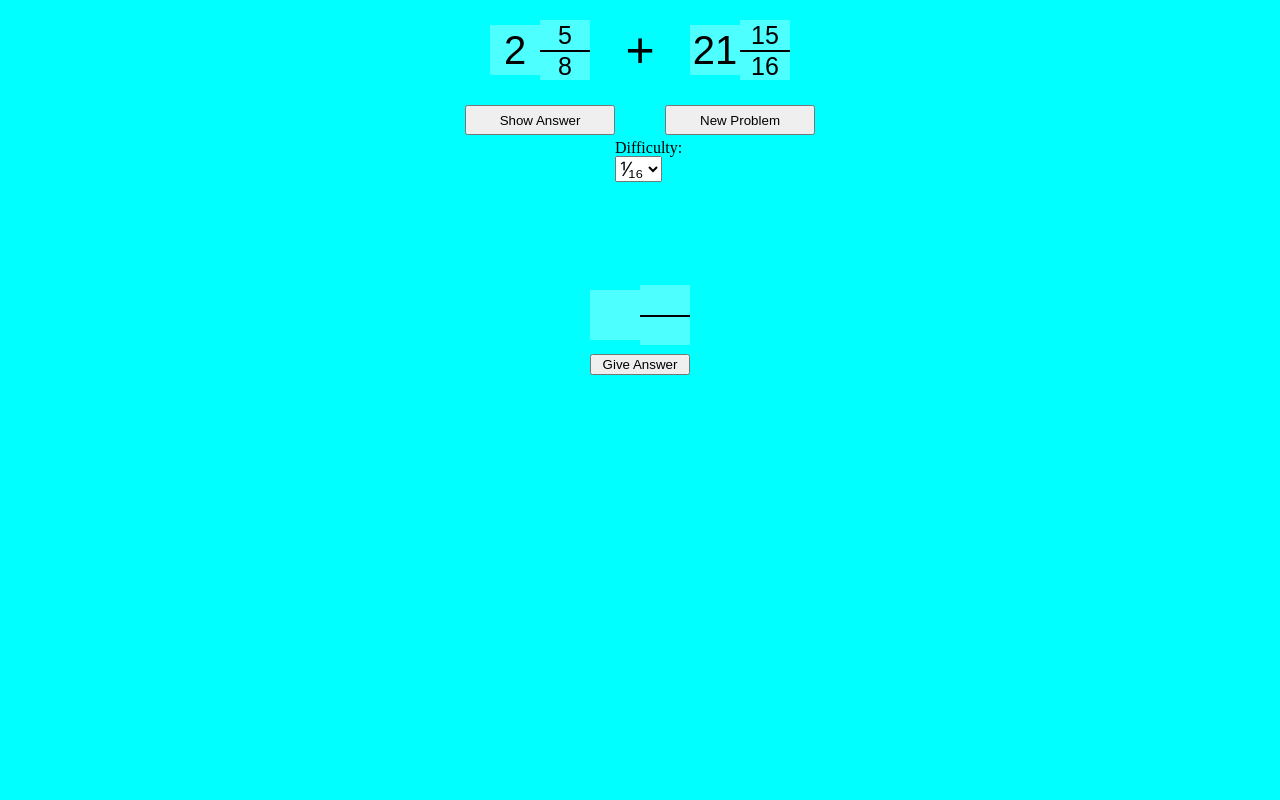
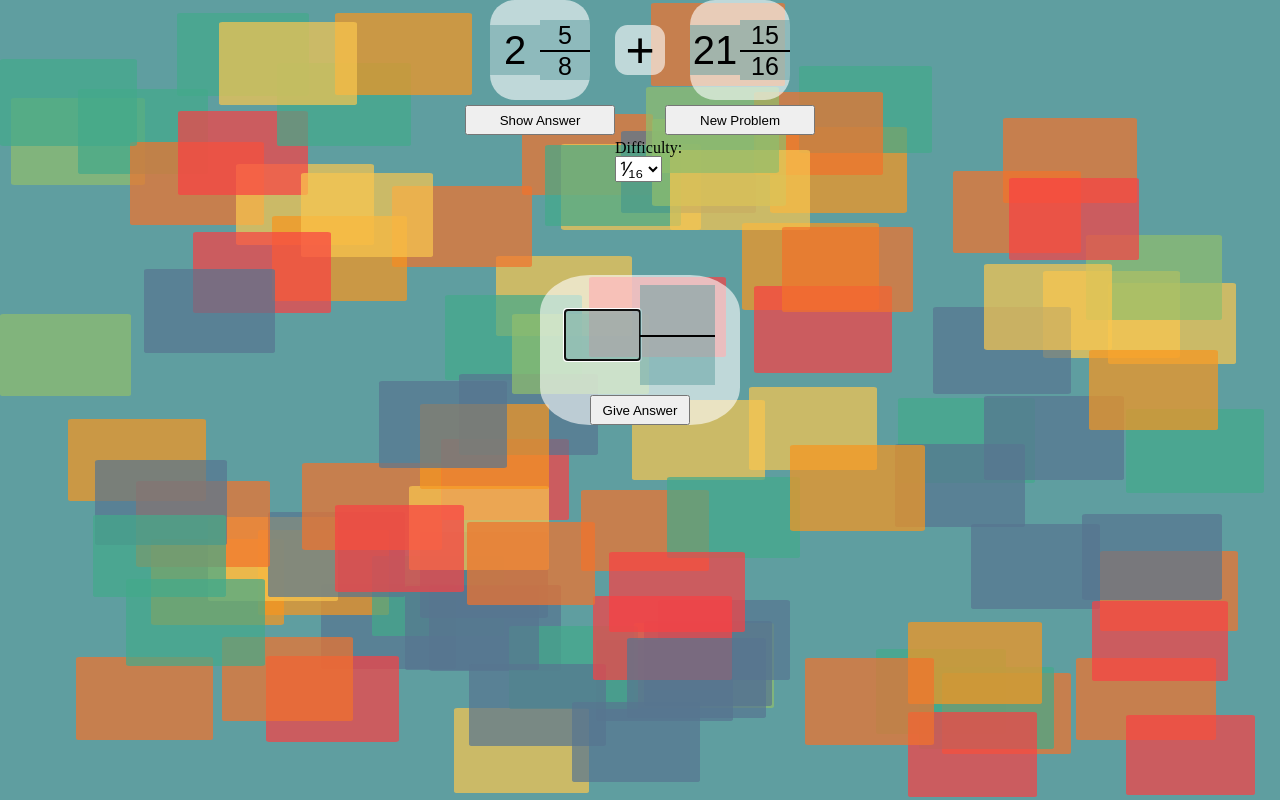
Before and after one commit to Josef-Kretz/ShopMath, a React (Create React App) app: page / in a window 1280 px wide. Built offline with nearby package versions, Linux system fonts and the light colour scheme.

Commit message:
refined most styling

```diff
--- a/public/index.html
+++ b/public/index.html
@@ -13,6 +13,7 @@
 </head>
 <body>
     <noscript>You need to enable JavaScript to run this app.</noscript>
+    <div id="bg"></div>
     <div id="root"></div>
     <!--
       This HTML file is a template.
--- a/src/App.js
+++ b/src/App.js
@@ -1,7 +1,8 @@
-import {useState} from 'react'
+import {useEffect, useState} from 'react'
 import UserAnswer from './Components/UserAnswer'
 import ProblemGenerator from './Components/ProblemGenerator'
 import NumberObject from './Components/NumberObject'
+import BgGen from './Components/BgGen'
 import './index.css'
 
 function App()
@@ -9,6 +10,11 @@ function App()
     const [userInput, setUserInput] = useState(new NumberObject())
     const [generatedProblem, setGeneratedProblem] = useState({fraction1: new NumberObject(), fraction2: new NumberObject()})
     const [answer, setAnswer] = useState(new NumberObject())
+
+    useEffect( () => {
+        BgGen(100 , document.getElementById('bg'))
+    }, [])
+
 
     const userAnswer = () => {
         const checkMath = userInput.wholeNumber === answer.wholeNumber && userInput.numerator === answer.numerator && userInput.denominator === answer.denominator
@@ -19,7 +25,7 @@ function App()
         if(checkMath) answerBox.add('correct')
         else answerBox.add('wrong')
 
-        console.log(checkMath)
+        console.log()
     }
 
     const clearChanges = () => {
@@ -30,7 +36,7 @@ function App()
     }
 
     return (
-        <div>
+        <div id='test'>
             <ProblemGenerator  answer={answer} setAnswer={setAnswer} generatedProblem={generatedProblem} setGeneratedProblem={setGeneratedProblem} setUserInput={setUserInput} clearChanges={clearChanges} />
             <UserAnswer userAnswer={userAnswer} answer={userInput} setAnswer={setUserInput} />
         </div>
--- /dev/null
+++ b/src/Components/BgGen.js
@@ -0,0 +1,35 @@
+const BgGen = (limit, parent) => {
+    parent.innerHTML = "";
+    // override colors here
+    const colors = [
+      "#577590",
+      "#43aa8b",
+      "#90be6d",
+      "#f9c74f",
+      "#f8961e",
+      "#f3722c",
+      "#f94144"
+    ];
+    const height = window.innerHeight
+    const width = window.innerWidth
+
+
+    for (let i = 0; i < limit; i++) {
+      //box dimensions and placement
+      const boxHeight = Math.floor(0.1*height)+Math.floor(Math.random() * (height/limit))
+      const boxWidth = Math.floor(0.1*width)+Math.floor(Math.random() * (width/limit))
+      const boxColor = colors[Math.floor(Math.random() * colors.length)]
+      //adding/styling box to doc
+      let box = document.createElement("div");
+      box.classList.add("box");
+      box.style.backgroundColor = boxColor;
+      box.style.height = `${boxHeight}px`;
+      box.style.width = `${boxWidth}px`;
+      box.style.top = `${Math.floor(Math.random() * (height-boxHeight))}px`;
+      box.style.left = `${Math.floor(Math.random() * (width-boxWidth))}px`;
+
+      parent.appendChild(box);
+    }
+  };
+
+  export default BgGen
--- a/src/Components/ProblemGenerator.js
+++ b/src/Components/ProblemGenerator.js
@@ -15,7 +15,7 @@ const ProblemGenerator = ({answer, setAnswer, generatedProblem, setGeneratedProb
 
         if(num1 > num2){
             setAnswer(new NumberObject(num1-num2))
-            document.getElementById('operation').value = '-'
+            document.getElementById('operation').value = '‒'
         }
         else{
             setAnswer( new NumberObject(num1+num2))
@@ -33,6 +33,7 @@ const ProblemGenerator = ({answer, setAnswer, generatedProblem, setGeneratedProb
         let diff = +e.target.elements.difficulty.value //gets user selected value 4,8,16, or 32
 
         makeMath(diff)
+        document.getElementById('wholeNumber').focus()
 
     }
 
--- a/src/Components/UserAnswer.js
+++ b/src/Components/UserAnswer.js
@@ -18,6 +18,7 @@ const UserAnswer = ({ userAnswer, answer, setAnswer }) => {
                 value={answer.wholeNumber||''}
                 onChange={ ({target : { value}}) => isNaN(+value)||setAnswer({...answer, wholeNumber: +value})}
                 autoComplete='off'
+                autoFocus
             />
             <input
                 inputMode='numeric'
--- a/src/index.css
+++ b/src/index.css
@@ -66,24 +66,37 @@ table {
 	height: 100px;
 	width: 100px;
 	margin: 0 auto;
+	background-color: rgba(255,255,255,0.6);
+	border-radius: 25%;
 }
 
 #userAnswer{
 	margin: 100px auto;
+	height: 150px;
+	width: 200px;
+
 }
 
 #answerButton{
 	grid-area: 3/1/4/3;
+	width: 100px;
+	height: 30px;
+	margin: auto;
 }
 
 input[type=text], input[inputMode=numeric]{
 	width: 50px;
 	height: 30px;
-	background: rgba(255, 255, 255, 0.3);
+	background: rgba(95,158,160, 0.5);
 	border: none;
 	font-size: 25px;
 	text-align: center;
 	color: black;
+}
+
+input[inputMode=numeric]{
+	width: 75px;
+	height: 50px;
 }
 
 input.wholeNumber{
@@ -114,6 +127,8 @@ input.denominator{
 #op-con {
 	grid-area: 1/3/2/4;
 	margin: auto;
+	background-color: rgba(255,255,255,0.6);
+	border-radius: 25%;
 }
 
 #fraction2 {
@@ -136,12 +151,18 @@ input.denominator{
 	font-size: 20px;
 }
 
-body{
-	background: aqua;
+.box{
+	position: absolute;
+	z-index: -1;
+	border-radius: 2.5%;
+	opacity: 70%;
+}
+
+body {
+	background-color: cadetblue;
 }
 
 /* styling classes for correct/incorrect submissions */
-
 .correct{
 	border: 2px solid green;
 }
```
